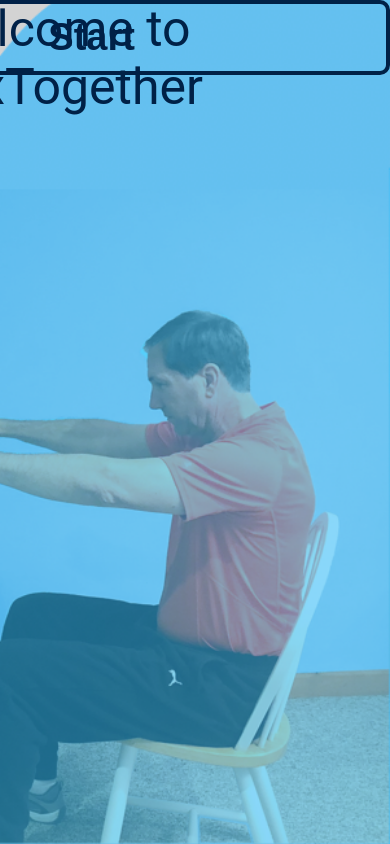
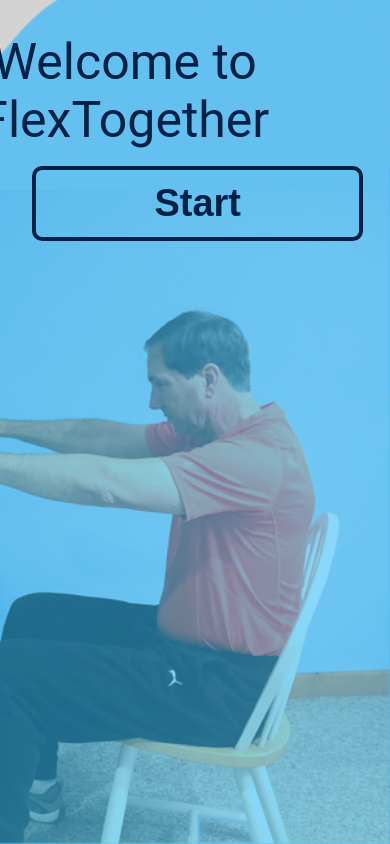
Before and after one commit to KimDuclos/flex-together, a React (Create React App) app: page / in a window 390 px wide. Built offline with nearby package versions, Linux system fonts and the light colour scheme.

Commit message:
landing page responsive to mobile

```diff
--- a/src/frontend/components/welcome.scss
+++ b/src/frontend/components/welcome.scss
@@ -44,7 +44,7 @@ $break-mobile: 411px;
     margin: 10% 0 0 0;
   }
   @media screen and (max-width: $break-mobile) {
-    margin: 0 0 40% 0;
+    margin: 5% 0 0 20%;
   }
 }
 
@@ -74,6 +74,7 @@ $break-mobile: 411px;
     width: 95%;
   }
   @media screen and (max-width: $break-mobile) {
-    margin: 0 0 35% 10%;
+    margin: 25% 0 0 42%;
+    width: 50%;
   }
 }
```
